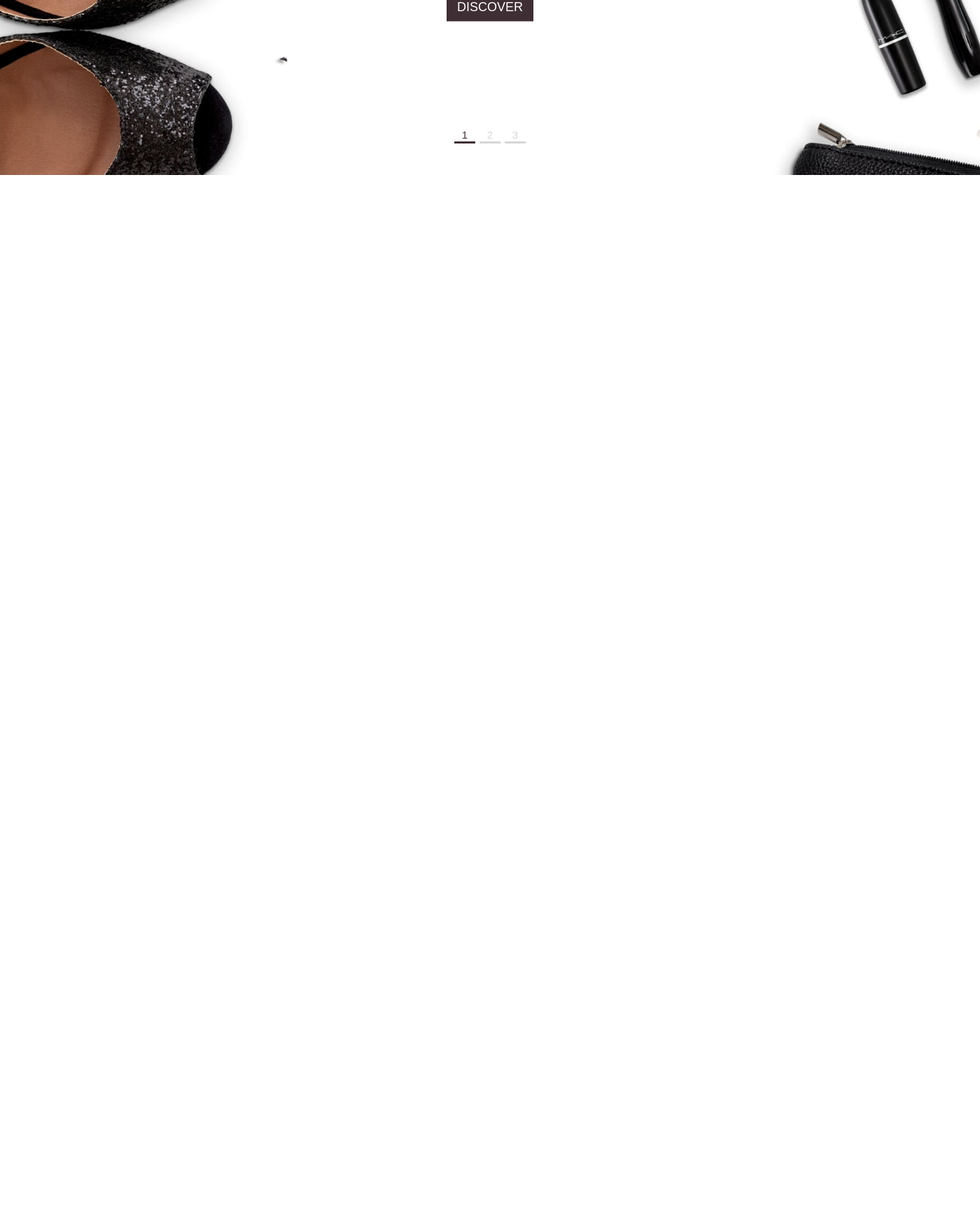
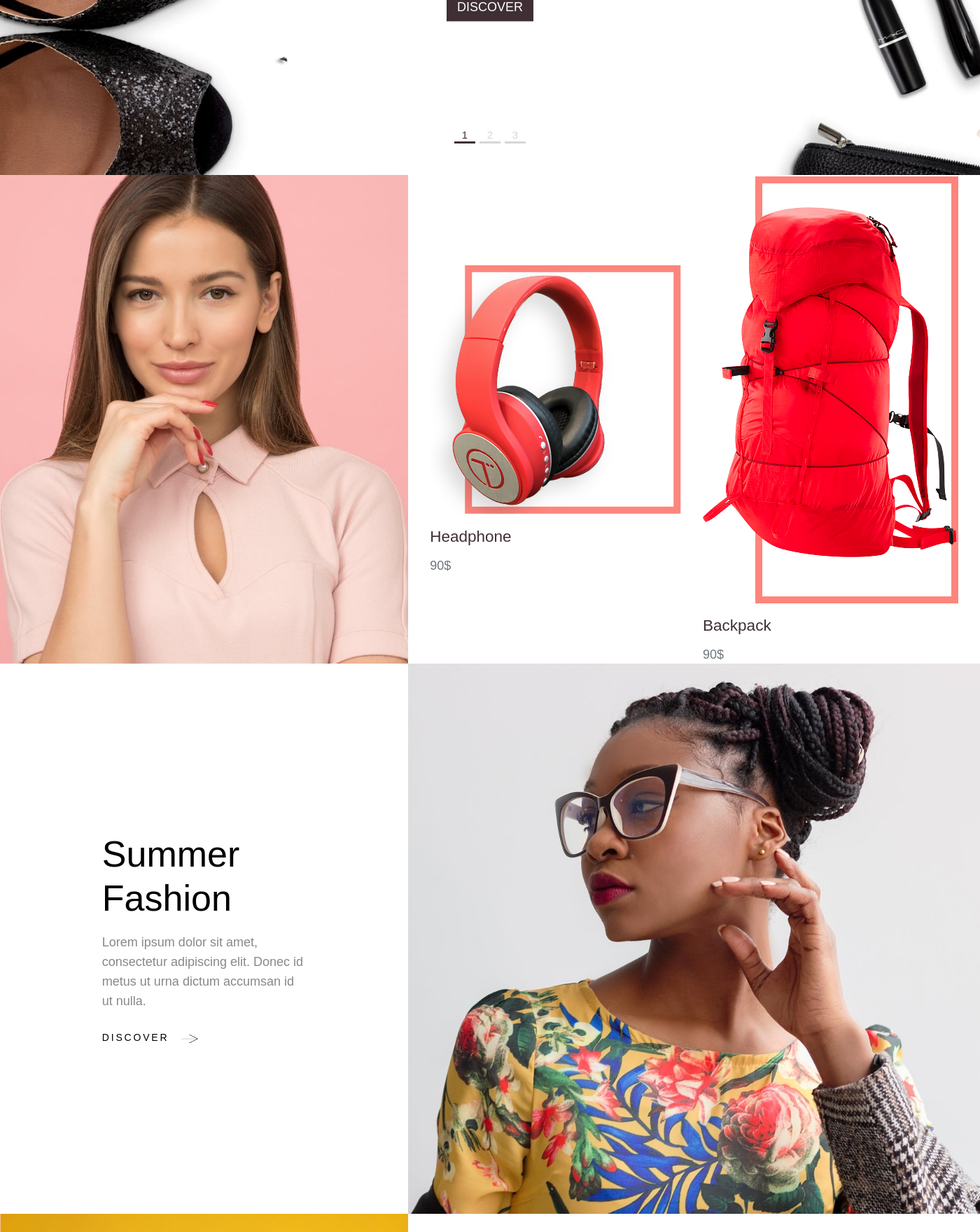
Before and after one commit to dlahoda/fima, a Node project: template src/templates/index.pug in a window 1400 px wide; the page is wider, and only the part inside the window is pictured. Shown: the part 548-2308 px from the top of that part at 70% size. Before the commit the page ends 798 px from the top of that part, so only its background shows below. Run offline with Node 20 templates, Linux system fonts and the light colour scheme; the template is opened without the code that fills it, so the values that code supplies are empty; style sheets or scripts are compiled from the project's sources.

Commit message:
Added main section

```diff
--- a/src/sass/main.scss
+++ b/src/sass/main.scss
@@ -16,3 +16,4 @@
 // Styles
 @import "sections/header";
 @import "sections/slider";
+@import "sections/products";
--- /dev/null
+++ b/src/sass/sections/_products.scss
@@ -0,0 +1,24 @@
+.products {
+  justify-content: space-evenly;
+}
+
+.box {
+  color: #000;
+  &__title {
+    font-size: calculateRem(52px);
+  }
+  &__text {
+    color: #888;
+    line-height: 1.56;
+  }
+  &__link {
+    font-size: calculateRem(14px);
+    letter-spacing: 2.8px;
+
+    &-image {
+      width: 24px;
+      height: 12px;
+      margin-left: 1rem;
+    }
+  }
+}
--- a/src/templates/index.pug
+++ b/src/templates/index.pug
@@ -11,3 +11,4 @@ html(lang="en")
 
   include sections/header
   include sections/slider
+  include sections/products
--- /dev/null
+++ b/src/templates/sections/products.pug
@@ -0,0 +1,46 @@
+main
+  .container-fluid.px-0
+    section.row.no-gutters
+      .col-12.col-md-5
+        img.d-block.w-100(src="images/accesories.jpg", alt="Accesories image")
+      .col-12.col-md-7
+        .products.d-flex.align-items-center.h-100
+          .single-product.products__item
+            img(src="images/headphone.png").single-product__image
+            h5.single-product__title.text-primary.pt-3 Headphone
+            span.single-product__price.d-block.pt-2.text-secondary 90$
+          .single-product.products__item
+            img(src="images/backpack.png").single-product__image
+            h5.single-product__title.text-primary.pt-3 Backpack
+            span.single-product__price.d-block.pt-2.text-secondary 90$
+    section.row.no-gutters
+      .col-12.col-md-5.d-flex.flex-column.justify-content-center.align-items-center
+        .box.w-50
+          h1.box__title.d-inline-block Summer Fashion
+          p.box__text.py-2 Lorem ipsum dolor sit amet, consectetur adipiscing elit. Donec   id metus ut urna dictum accumsan id ut nulla.
+          a.box__link DISCOVER
+            img.box__link-image(src="images/big-right-arrow.png")
+      .col-12.col-md-7
+        img.d-block.w-100(src="images/summer-fashion.jpg", alt="Summer fashion image")
+    section.row.no-gutters
+      .col-12.col-md-5
+        img.d-block.w-100(src="images/products.jpg", alt="Products image")
+      .col-12.col-md-7
+        .products.d-flex.align-items-center.h-100
+          .single-product.products__item
+            img(src="images/shoe.png").single-product__image
+            h5.single-product__title.text-primary.pt-3 Working Shoe
+            span.single-product__price.d-block.pt-2.text-secondary 90$
+          .single-product.products__item
+            img(src="images/coffee.png").single-product__image
+            h5.single-product__title.text-primary.pt-3 Coffee Mug
+            span.single-product__price.d-block.pt-2.text-secondary 90$
+    section.row.no-gutters
+      .col-12.col-md-5.d-flex.flex-column.justify-content-center.align-items-center
+        .box.w-50
+          h1.box__title.d-inline-block Winter Fashion
+          p.box__text.py-2 Lorem ipsum dolor sit amet, consectetur adipiscing elit. Donec   id metus ut urna dictum accumsan id ut nulla.
+          a.box__link DISCOVER
+            img.box__link-image(src="images/big-right-arrow.png")
+      .col-12.col-md-7
+        img.d-block.w-100(src="images/winter-fashion.jpg", alt="Winter fashion image")
```
Also changed, not shown: src/images/accesories.jpg (added), src/images/backpack.png (added), src/images/big-right-arrow.png (added), src/images/coffee.png (added), src/images/headphone.png (added), src/images/products.jpg (added), src/images/shoe.png (added), src/images/summer-fashion.jpg (added), src/images/winter-fashion.jpg (added).
